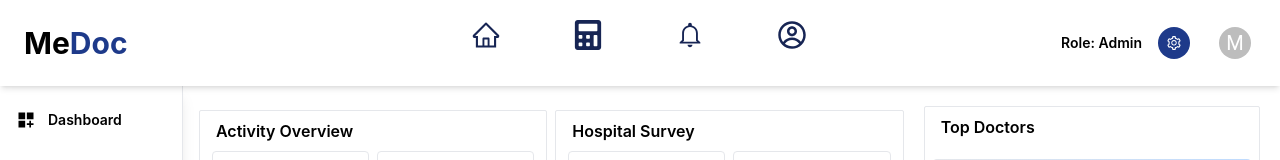
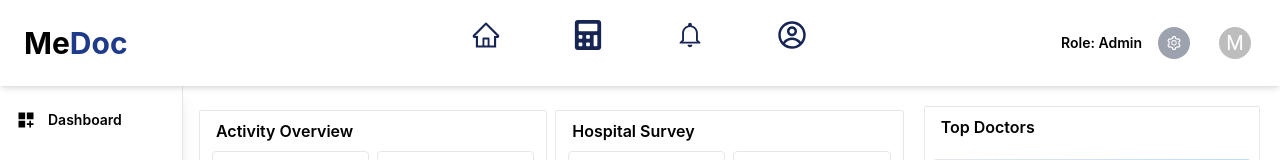
Before and after one commit to Ranagithubrr/hospital, a React (Create React App) app: page / in a window 1280 px wide. Shown: the top 160 px of the page. Built offline with nearby package versions, Linux system fonts and the light colour scheme.

Commit message:
Restore: back to previous

```diff
--- a/src/components/navbar/Navbar.jsx
+++ b/src/components/navbar/Navbar.jsx
@@ -73,7 +73,7 @@ const Navbar = () => {
                     w-8
                     flex
                     justify-center
-                    bg-blue-900 mx-2
+                    bg-gray-400 mx-2
                     dark:bg-blue-600
                     text-white
                     rounded-full
```
